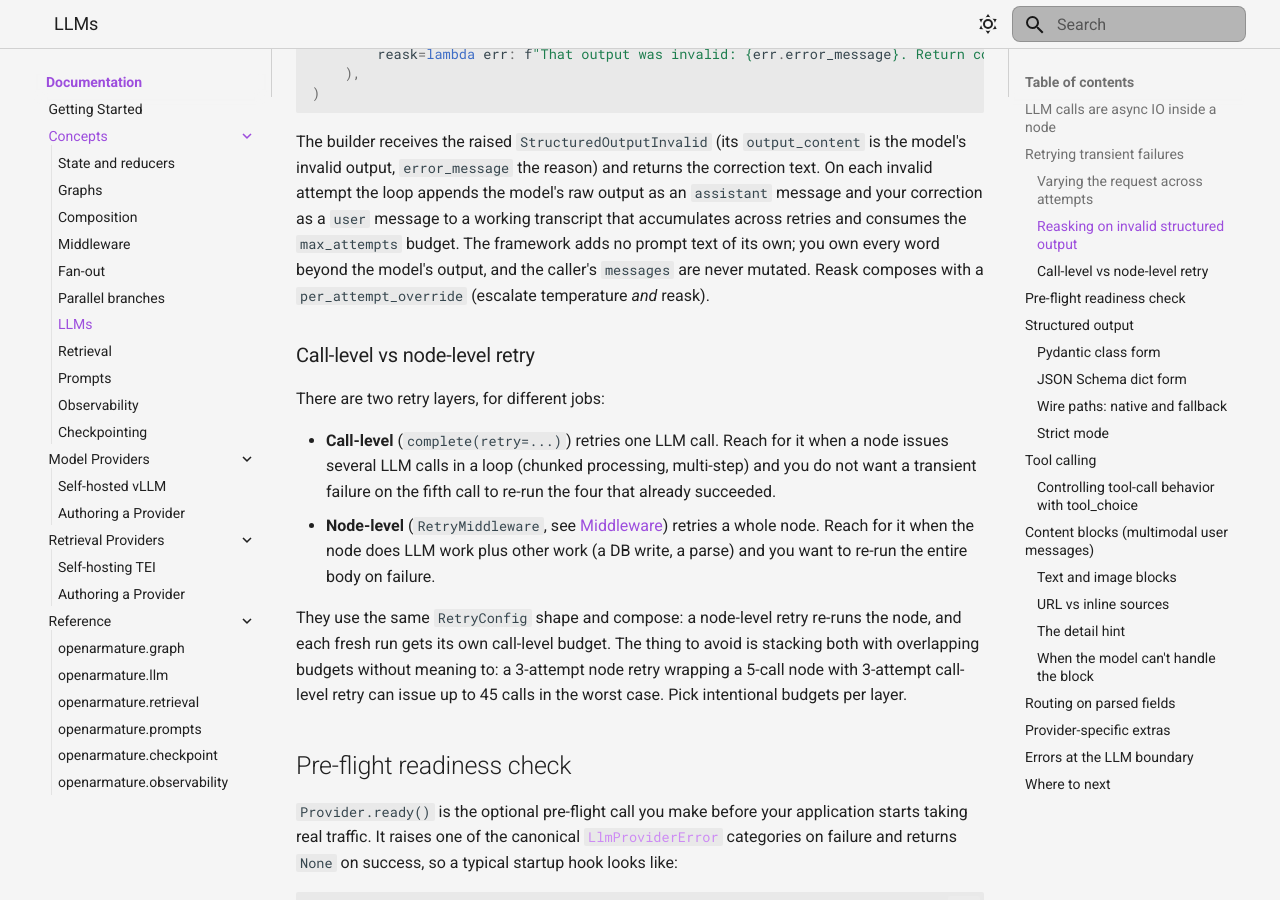
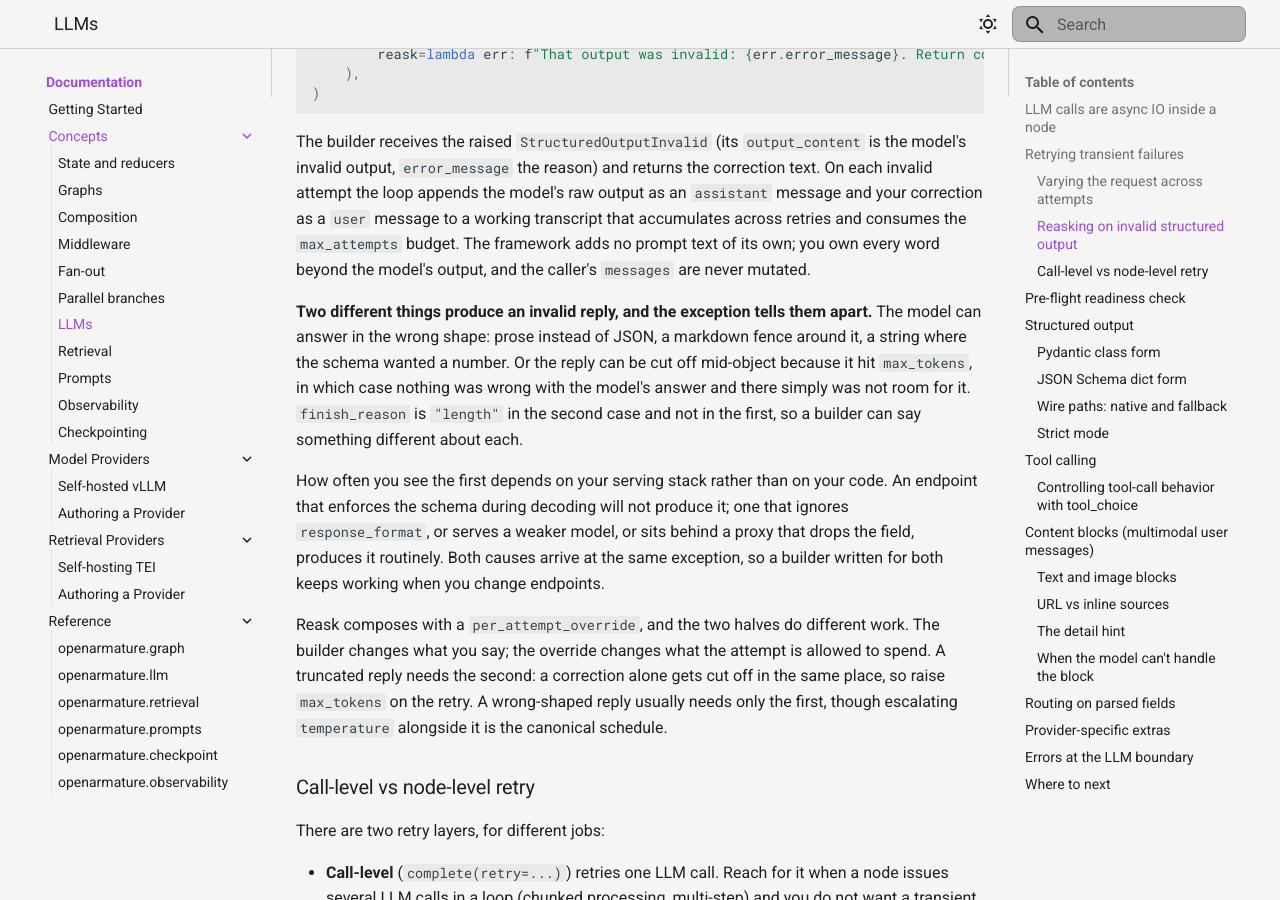
Before and after one commit to LunarCommand/openarmature-python, an MkDocs documentation site: the page built from docs/concepts/llms.md, in a window 1280 px wide and 900 px high, scrolled down 3548 px. Built offline with MkDocs 1.6.1 and Material for MkDocs 9.7.7, drawn with Linux system fonts in a browser that asks for light colours.

Commit message:
Say why the ceiling drives the reask demo
The demo drives a token ceiling because that failure is guaranteed on any
endpoint. Nothing said so, and the surrounding prose implied the
wrong-shaped answer had been dropped for being unrealistic. It is the
opposite: it is the failure an adopter is most likely to meet, and they
meet it precisely when their serving stack is not yet configured to
prevent it.

Whether it fires at all is a property of the endpoint rather than of the
calling code. An endpoint that enforces the schema during decoding cannot
produce it; one that ignores response_format, or sits behind a proxy that
drops the field, or serves a weaker model, produces it routinely. So the
demo drives the failure it can guarantee and documents the one it cannot,
and the builder handles both through the exception they share. Not having
to know in advance which kind of endpoint you are pointed at is the value,
and that is now what the example says.

The concepts page gains the same distinction plus the finish_reason tell
that separates the two causes, and stops naming an escalating temperature
as the only interesting per-attempt override: a truncated reply needs the
ceiling raised, which a correction alone cannot fix.

```diff
--- a/docs/concepts/llms.md
+++ b/docs/concepts/llms.md
@@ -190,8 +190,30 @@ appends the model's raw output as an `assistant` message and your
 correction as a `user` message to a working transcript that accumulates
 across retries and consumes the `max_attempts` budget. The framework adds
 no prompt text of its own; you own every word beyond the model's output,
-and the caller's `messages` are never mutated. Reask composes with a
-`per_attempt_override` (escalate temperature *and* reask).
+and the caller's `messages` are never mutated.
+
+**Two different things produce an invalid reply, and the exception tells
+them apart.** The model can answer in the wrong shape: prose instead of
+JSON, a markdown fence around it, a string where the schema wanted a
+number. Or the reply can be cut off mid-object because it hit
+`max_tokens`, in which case nothing was wrong with the model's answer and
+there simply was not room for it. `finish_reason` is `"length"` in the
+second case and not in the first, so a builder can say something
+different about each.
+
+How often you see the first depends on your serving stack rather than on
+your code. An endpoint that enforces the schema during decoding will not
+produce it; one that ignores `response_format`, or serves a weaker model,
+or sits behind a proxy that drops the field, produces it routinely. Both
+causes arrive at the same exception, so a builder written for both keeps
+working when you change endpoints.
+
+Reask composes with a `per_attempt_override`, and the two halves do
+different work. The builder changes what you say; the override changes
+what the attempt is allowed to spend. A truncated reply needs the second:
+a correction alone gets cut off in the same place, so raise `max_tokens`
+on the retry. A wrong-shaped reply usually needs only the first, though
+escalating `temperature` alongside it is the canonical schedule.
 
 ### Call-level vs node-level retry
 
```
Also changed, not shown: examples/README.md (+6 -1 lines), 1 other file.
